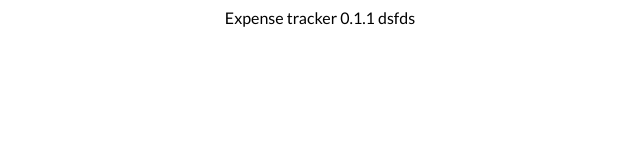
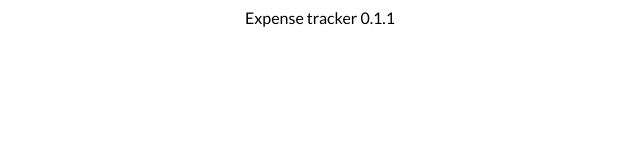
Before and after one commit to Zeeshnhmd/Expense-Tracker, a React (Create React App) app: page / in a window 1280 px wide. Shown: the top 160 px of the page, without its empty margins (320-960 px from the left). Built offline with nearby package versions, Linux system fonts and the light colour scheme.

Commit message:
testing github

```diff
--- a/src/App.js
+++ b/src/App.js
@@ -1,7 +1,7 @@
 import './App.css';
 
 function App() {
-	return <div className="App">Expense tracker 0.1.1 dsfds</div>;
+	return <div className="App">Expense tracker 0.1.1</div>;
 }
 
 export default App;
```
